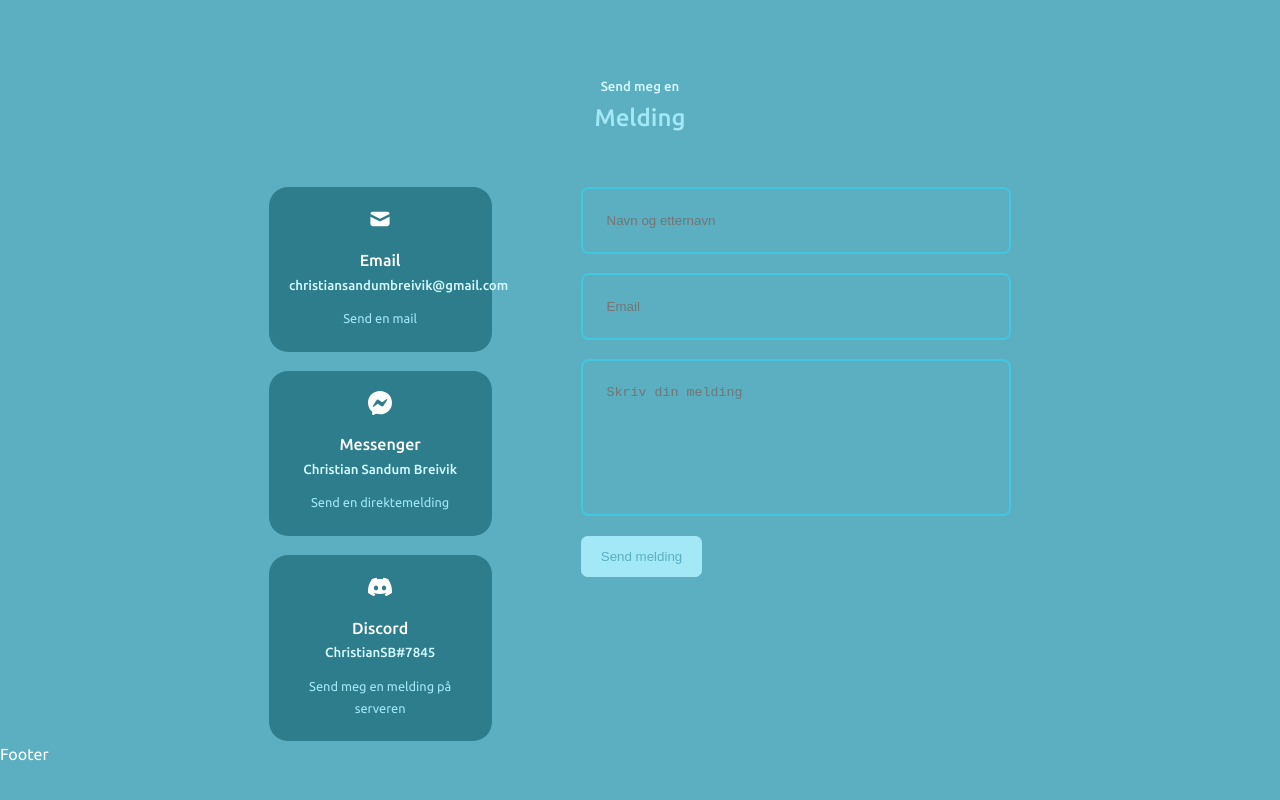
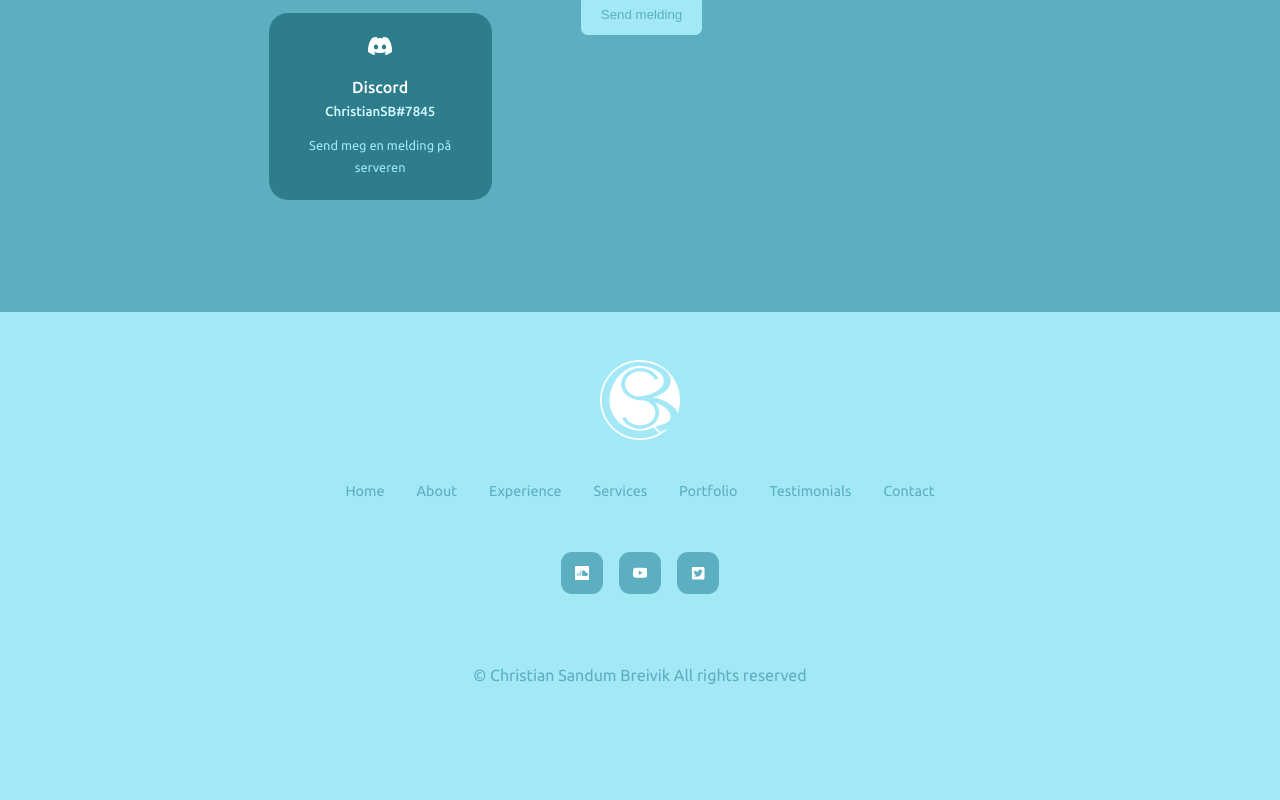
Before and after one commit to ChristianSB89/portfolio-v3, a React (Create React App) app: page / in a window 1280 px wide. Shown: the part 5727-6527 px from the top of the page. Before the commit the page ends 6496 px from the top, so only its background shows below. Built offline with nearby package versions, Linux system fonts and the light colour scheme.

Commit message:
Added footer

```diff
--- a/src/App.jsx
+++ b/src/App.jsx
@@ -18,7 +18,7 @@
       <Experience />
       <Services />
       <Portfolio />
-      <Testimonials />
+      {/* <Testimonials /> */}
       <Contact />
       <Footer />
     </>
--- a/src/components/footer/Footer.jsx
+++ b/src/components/footer/Footer.jsx
@@ -1,8 +1,57 @@
 import React from "react";
 import "./footer.css";
+import { ImSoundcloud2 } from "react-icons/im";
+import { BsYoutube } from "react-icons/bs";
+import { FaTwitterSquare } from "react-icons/fa";
+import Logo from "../../assets/logo.png";
 
 const Footer = () => {
-  return <div>Footer</div>;
+  return (
+    <footer>
+      <img src={Logo} alt="CSB" className="footer_logo" />
+      <ul className="permalinks">
+        <li>
+          <a href="#">Home</a>
+        </li>
+        <li>
+          <a href="#about">About</a>
+        </li>
+        <li>
+          <a href="#experience">Experience</a>
+        </li>
+        <li>
+          <a href="#services">Services</a>
+        </li>
+        <li>
+          <a href="#portfolio">Portfolio</a>
+        </li>
+        <li>
+          <a href="#testimonials">Testimonials</a>
+        </li>
+        <li>
+          <a href="#contact">Contact</a>
+        </li>
+      </ul>
+      <div className="footer_socials">
+        <a href="https://soundcloud.com/krespatex-miller" target="_blank">
+          <ImSoundcloud2 />
+        </a>
+        <a
+          href="https://www.youtube.com/channel/UCPgLKJdt5ja35Y9hA1UAbJg"
+          target="_blank"
+        >
+          <BsYoutube />
+        </a>
+        <a href="https://twitter.com/ChrisSanBrei" target="_blank">
+          <FaTwitterSquare />
+        </a>
+      </div>
+
+      <div className="footer_copyright">
+        <small>&copy; Christian Sandum Breivik All rights reserved</small>
+      </div>
+    </footer>
+  );
 };
 
 export default Footer;
--- a/src/components/footer/footer.css
+++ b/src/components/footer/footer.css
@@ -0,0 +1,72 @@
+footer {
+  background: var(--color-primary);
+  padding: 3rem 0;
+  text-align: center;
+  font-size: 0.9rem;
+  margin-top: 7rem;
+}
+
+footer a {
+  color: var(--color-bg);
+}
+
+.footer_logo {
+  width: 5rem;
+  margin-bottom: 2rem;
+  display: inline-block;
+}
+
+.permalinks {
+  display: flex;
+  flex-wrap: wrap;
+  justify-content: center;
+  gap: 2rem;
+  margin: 0 auto 3rem;
+}
+
+.footer_socials {
+  display: flex;
+  justify-content: center;
+  gap: 1rem;
+  margin-bottom: 4rem;
+}
+
+.footer_socials a {
+  background: var(--color-bg);
+  color: var(--color-white);
+  padding: 0.8rem;
+  border-radius: 0.7rem;
+  display: flex;
+  border: 1px solid transparent;
+}
+
+.footer_socials a:hover {
+  background: transparent;
+  color: var(--color-bg);
+  border-color: var(--color-bg);
+}
+
+.footer_copyright {
+  font-size: 1.2rem;
+  font-weight: 400;
+  margin-bottom: 4rem;
+  color: var(--color-bg);
+}
+
+/* ============ MEDIA QUERIES (MEDIUM DEVICES) ============ */
+
+@media screen and (max-width: 1024px) {
+}
+
+/* ============ MEDIA QUERIES (SMALL DEVICES) ============ */
+
+@media screen and (max-width: 600px) {
+  .permalinks {
+    flex-direction: column;
+    gap: 1.5rem;
+  }
+
+  .footer_socials {
+    margin-bottom: 2.6rem;
+  }
+}
```
